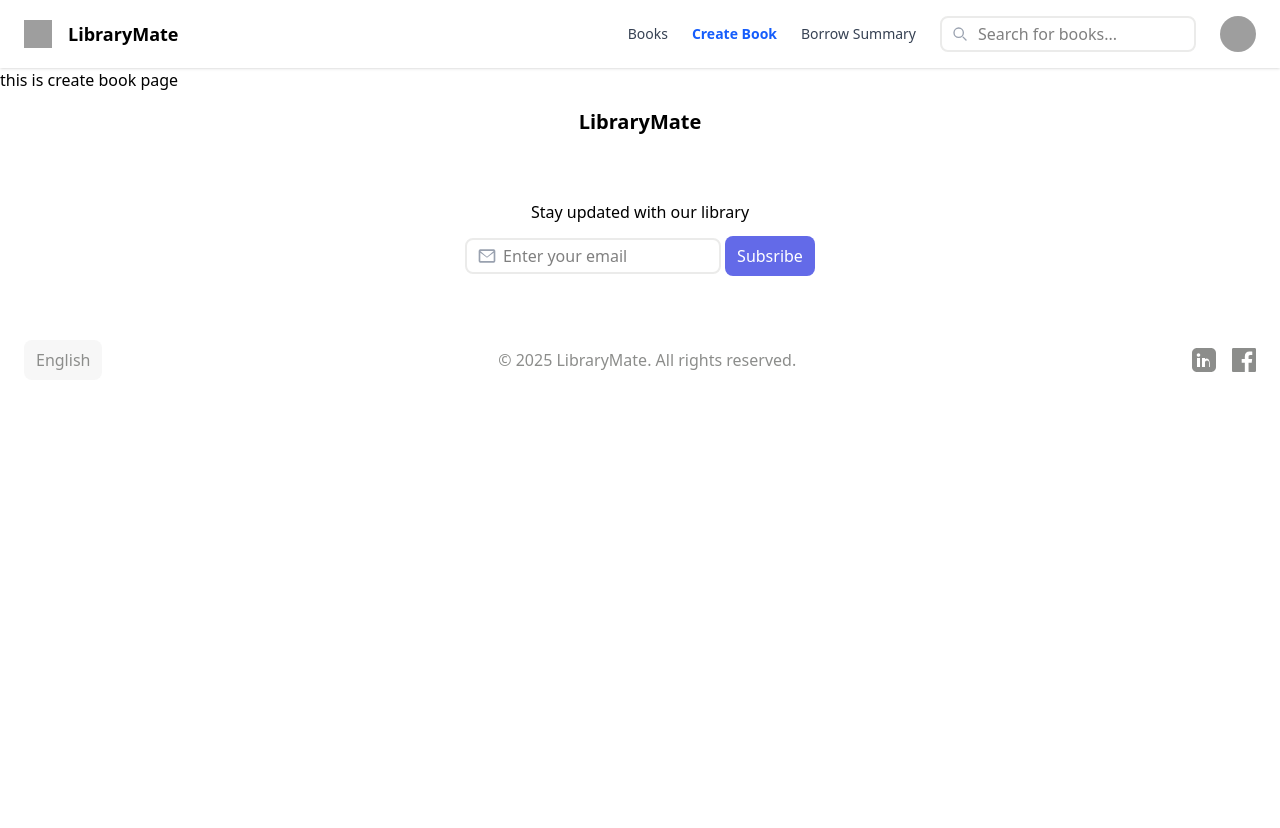
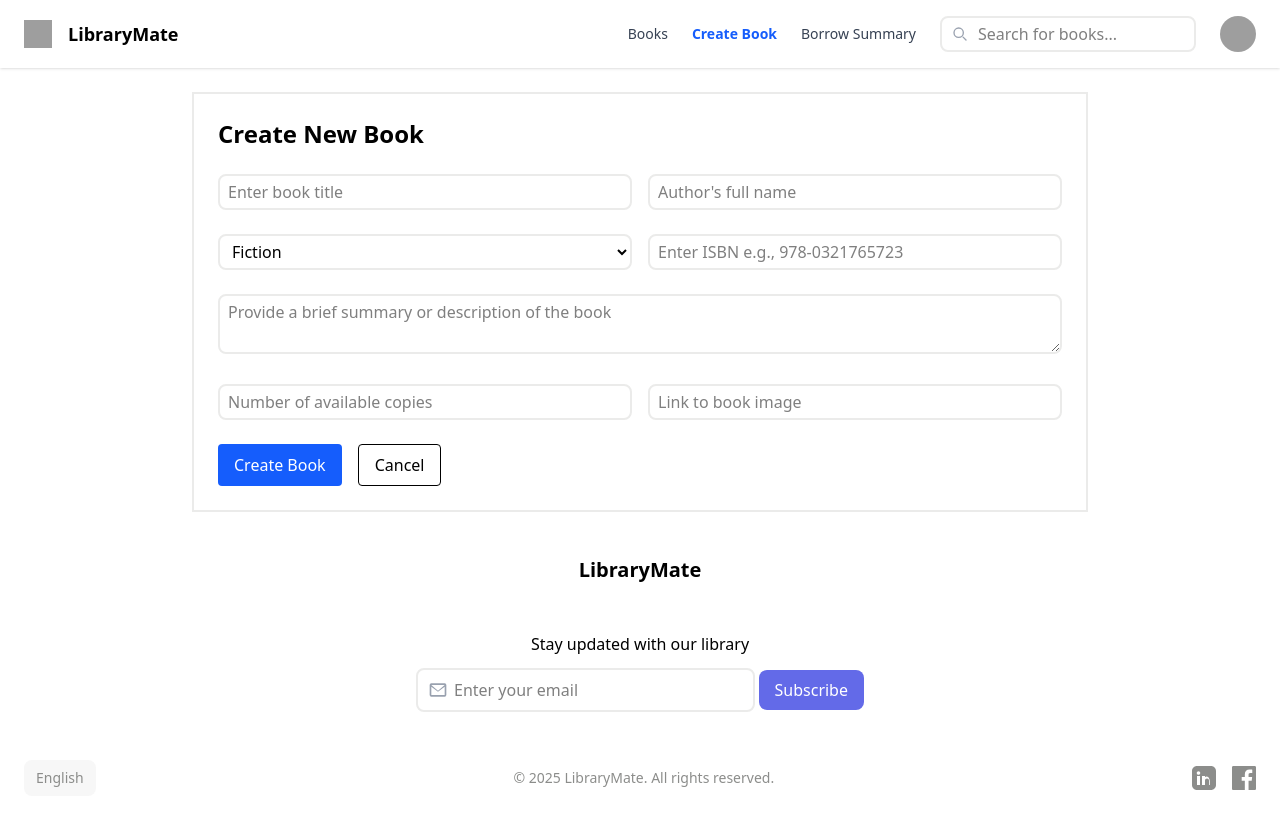
Before and after one commit to uthso297/Minimul_library_UI_with_redux_serverState, a React (Vite) app: page /create-book in a window 1280 px wide. Before the commit the page ends 800 px from the top, so only its background shows below. Built offline with nearby package versions, Linux system fonts and the light colour scheme; grey boxes are pictures that could not be loaded.

Commit message:
completed create book

```diff
--- a/package.json
+++ b/package.json
@@ -16,6 +16,7 @@
     "react-dom": "^19.1.0",
     "react-redux": "^9.2.0",
     "react-router": "^7.6.3",
+    "sweetalert2": "^11.22.2",
     "tailwindcss": "^4.1.11"
   },
   "devDependencies": {
--- a/src/Components/Loading.tsx
+++ b/src/Components/Loading.tsx
@@ -4,7 +4,7 @@ const Loading = () => {
         <div className="flex justify-center items-center min-h-[300px]">
             <div className="text-center">
                 <div className="w-12 h-12 border-4 border-blue-500 border-dashed rounded-full animate-spin mx-auto"></div>
-                <p className="mt-4 text-gray-600 text-lg font-medium">Loading books...</p>
+                <p className="mt-4 text-gray-600 text-lg font-medium">Loading...</p>
             </div>
         </div>
     );
--- a/src/Pages/Books/AllBoooks.tsx
+++ b/src/Pages/Books/AllBoooks.tsx
@@ -13,7 +13,6 @@ const AllBoooks = () => {
         console.error("Error fetching books:", error);
         return <p>Error loading books</p>;
     }
-    console.log(data);
     return (
         <div className="px-4 md:px-8 lg:px-16 py-8">
             <h2 className="text-3xl font-bold text-gray-800 mb-2">All Available Books</h2>
@@ -40,8 +39,8 @@ const AllBoooks = () => {
 
                         <div className="flex flex-wrap justify-between items-center mt-4 gap-2 text-sm">
                             <button className="text-blue-600 hover:underline">View Details</button>
-                            <button className="text-yellow-500 hover:underline">✏️</button>
-                            <button className="text-red-500 hover:underline">🗑️</button>
+                            <button title="Edit Book" className="text-yellow-500 hover:underline">✏️</button>
+                            <button title="Delete Book" className="text-red-500 hover:underline">🗑️</button>
                             <button
                                 disabled={!book.available}
                                 className={`px-3 py-1 rounded text-white text-xs font-medium ${book.available ? "bg-pink-500 hover:bg-pink-600" : "bg-gray-400 cursor-not-allowed"
--- a/src/Pages/Books/Books.tsx
+++ b/src/Pages/Books/Books.tsx
@@ -1,13 +1,11 @@
 import AllBoooks from "./AllBoooks";
-import MostReading from "./MostReading";
 import RecentlyAded from "./RecentlyAded";
 
 const Books = () => {
     return (
         <div className="px-6 py-4">
+            <AllBoooks></AllBoooks>
             <RecentlyAded></RecentlyAded>
-            <MostReading></MostReading>
-            <AllBoooks></AllBoooks>
         </div>
     );
 };
--- a/src/Pages/Books/CreateBook.tsx
+++ b/src/Pages/Books/CreateBook.tsx
@@ -1,9 +1,176 @@
+import { useState } from "react";
+import type { IBook } from "../../Redux/Api/booksApi";
+import { useCreateBookMutation } from "../../Redux/Api/booksApi";
+import Swal from "sweetalert2";
+import 'sweetalert2/dist/sweetalert2.min.css';
+import Loading from "../../Components/Loading";
+
+type NewBookForm = Omit<IBook, "_id" | "copies"> & {
+  copies: string;
+};
+
+const initialFormData: NewBookForm = {
+  title: "",
+  author: "",
+  genre: "FICTION",
+  isbn: "",
+  description: "",
+  copies: "",
+  available: true,
+  url: "",
+};
+
 const CreateBook = () => {
-    return (
-        <div>
-            this is create book page
-        </div>
-    );
+  const [formData, setFormData] = useState<NewBookForm>(initialFormData);
+  const [createBook, { isLoading }] = useCreateBookMutation();
+
+  const handleChange = (
+    e: React.ChangeEvent<HTMLInputElement | HTMLSelectElement | HTMLTextAreaElement>
+  ) => {
+    const { name, value, type } = e.target;
+
+    const newValue =
+      type === "checkbox" && e.target instanceof HTMLInputElement
+        ? e.target.checked
+        : value;
+
+    setFormData((prev) => ({
+      ...prev,
+      [name]: newValue,
+    }));
+  };
+
+  const handleSubmit = async (e: React.FormEvent) => {
+    e.preventDefault();
+
+    const newBook = {
+      ...formData,
+      copies: Number(formData.copies),
+    } as Omit<IBook, "_id">;
+
+    try {
+      await createBook(newBook).unwrap();
+      Swal.fire({
+        toast: true,
+        position: 'top-end',
+        icon: 'success',
+        title: 'Book added successfully!',
+        showConfirmButton: false,
+        timer: 3000,
+        timerProgressBar: true,
+      });
+      setFormData(initialFormData);
+    } catch (err) {
+      console.error("Failed to create book:", err);
+      Swal.fire({
+        icon: 'error',
+        title: 'Error',
+        text: 'There was an error creating the book.',
+      });
+    }
+  };
+
+  const handleCancel = () => {
+    setFormData(initialFormData);
+  };
+
+  return (
+    <form onSubmit={handleSubmit} className="space-y-6 p-6 max-w-4xl mx-auto border-2 border-[#EBEBEA] mt-6 mb-3">
+      <h1 className="text-2xl font-bold">Create New Book</h1>
+
+      {isLoading && <Loading />}
+
+      <div className="grid grid-cols-1 md:grid-cols-2 gap-4">
+        <input
+          type="text"
+          required
+          name="title"
+          value={formData.title}
+          onChange={handleChange}
+          placeholder="Enter book title"
+          className="border-2 border-[#EBEBEA] rounded-lg px-2 py-1"
+        />
+        <input
+          type="text"
+          required
+          name="author"
+          value={formData.author}
+          onChange={handleChange}
+          placeholder="Author's full name"
+          className="border-2 border-[#EBEBEA] rounded-lg px-2 py-1"
+        />
+      </div>
+
+      <div className="grid grid-cols-1 md:grid-cols-2 gap-4">
+        <select
+          required
+          name="genre"
+          value={formData.genre}
+          onChange={handleChange}
+          className="border-2 border-[#EBEBEA] rounded-lg px-2 py-1"
+        >
+          <option value="SCIENCE">Science</option>
+          <option value="FICTION">Fiction</option>
+          <option value="NON_FICTON">Non-Fiction</option>
+          <option value="HISTORY">History</option>
+          <option value="BIOGRAPHY">Biography</option>
+          <option value="FANTASY">Fantasy</option>
+        </select>
+        <input
+          type="text"
+          required
+          name="isbn"
+          value={formData.isbn}
+          onChange={handleChange}
+          placeholder="Enter ISBN e.g., 978-0321765723"
+          className="border-2 border-[#EBEBEA] rounded-lg px-2 py-1"
+        />
+      </div>
+
+      <textarea
+        name="description"
+        value={formData.description}
+        onChange={handleChange}
+        placeholder="Provide a brief summary or description of the book"
+        className="w-full border-2 border-[#EBEBEA] rounded-lg px-2 py-1"
+      />
+
+      <div className="grid grid-cols-1 md:grid-cols-2 gap-4">
+        <input
+          required
+          type="number"
+          name="copies"
+          value={formData.copies}
+          onChange={handleChange}
+          placeholder="Number of available copies"
+          min={0}
+          className="border-2 border-[#EBEBEA] rounded-lg px-2 py-1"
+        />
+        <input
+          required
+          type="url"
+          name="url"
+          value={formData.url}
+          onChange={handleChange}
+          placeholder="Link to book image"
+          className="border-2 border-[#EBEBEA] rounded-lg px-2 py-1"
+        />
+      </div>
+
+      <div className="flex gap-4">
+        <button type="submit" className="bg-blue-600 text-white px-4 py-2 rounded">
+          Create Book
+        </button>
+        <button
+          type="button"
+          onClick={handleCancel}
+          className="px-4 py-2 border rounded"
+        >
+          Cancel
+        </button>
+      </div>
+    </form>
+  );
 };
 
 export default CreateBook;
--- a/src/Pages/Books/RecentlyAded.tsx
+++ b/src/Pages/Books/RecentlyAded.tsx
@@ -1,7 +1,59 @@
+import Loading from "../../Components/Loading";
+import { useGetRecentBooksQuery, type IBook } from "../../Redux/Api/booksApi";
+
 const RecentlyAded = () => {
+
+    const { data, isLoading, isError, error } = useGetRecentBooksQuery();
+
+    if (isLoading) {
+        return (
+            <Loading></Loading>
+        );
+    }
+    if (isError) {
+        console.error("Error fetching books:", error);
+        return <p>Error loading books</p>;
+    }
+    console.log(data);
     return (
-        <div>
-            recently added books
+        <div className="px-4 md:px-8 lg:px-16 py-8">
+            <h2 className="text-3xl font-bold text-gray-800 mb-2">Recently Added Books</h2>
+            <p className="text-gray-500 mb-6">Discover the new books that recently came</p>
+
+            <div className="grid gap-6 sm:grid-cols-2 lg:grid-cols-3 xl:grid-cols-4">
+                {data?.data?.map((book: IBook) => (
+                    <div key={book._id} className="bg-white shadow-md rounded-lg p-4 border border-gray-100 hover:shadow-lg transition">
+                        <img
+                            src={book.url}
+                            alt={book.title}
+                            className="w-full h-48 object-cover rounded-md mb-4"
+                        />
+                        <h3 className="text-lg font-semibold text-gray-800">{book.title}</h3>
+                        <p className="text-sm text-gray-500 mb-1">{book.author}</p>
+
+                        <div className="flex items-center gap-2 mb-2">
+                            <span className="px-2 py-1 text-xs bg-gray-200 rounded-md">{book.genre}</span>
+                            <span className={`px-2 py-1 text-xs rounded-md font-semibold ${book.available ? "bg-green-100 text-green-700" : "bg-red-100 text-red-700"
+                                }`}>
+                                {book.available ? "Available" : "Borrowed"}
+                            </span>
+                        </div>
+
+                        <div className="flex flex-wrap justify-between items-center mt-4 gap-2 text-sm">
+                            <button className="text-blue-600 hover:underline">View Details</button>
+                            <button title="Edit Book" className="text-yellow-500 hover:underline">✏️</button>
+                            <button title="Delete Book" className="text-red-500 hover:underline">🗑️</button>
+                            <button
+                                disabled={!book.available}
+                                className={`px-3 py-1 rounded text-white text-xs font-medium ${book.available ? "bg-pink-500 hover:bg-pink-600" : "bg-gray-400 cursor-not-allowed"
+                                    }`}
+                            >
+                                Borrow
+                            </button>
+                        </div>
+                    </div>
+                ))}
+            </div>
         </div>
     );
 };
--- a/src/Redux/Api/booksApi.ts
+++ b/src/Redux/Api/booksApi.ts
@@ -1,23 +1,43 @@
-import { baseApi } from "./baseApi"
+import { baseApi } from "./baseApi";
 
 export interface IBook {
-    _id: string,
-    title: string,
-    author: string,
-    genre: 'FICTION' | 'NON_FICTON' | 'SCIENCE' | 'HISTORY' | 'BIOGRAPHY' | 'FANTASY',
-    isbn: string,
-    description: string,
-    copies: number,
-    available: boolean,
-    url: string
+    _id: string;
+    title: string;
+    author: string;
+    genre: 'FICTION' | 'NON_FICTON' | 'SCIENCE' | 'HISTORY' | 'BIOGRAPHY' | 'FANTASY';
+    isbn: string;
+    description: string;
+    copies: number;
+    available: boolean;
+    url: string;
+}
+
+export interface BooksApiResponse {
+    success: boolean;
+    message: string;
+    data: IBook[];
 }
 
 export const booksApi = baseApi.injectEndpoints({
     endpoints: (builder) => ({
-        getBooks: builder.query<IBook[], void>({
-            query: () => 'api/books'
-        })
-    })
-})
+        getBooks: builder.query<BooksApiResponse, void>({
+            query: () => 'api/books',
+        }),
+        getRecentBooks: builder.query<BooksApiResponse, void>({
+            query: () => 'api/books?sortBy=createdAt&sort=desc&limit=5',
+        }),
+        createBook: builder.mutation<IBook, Omit<IBook, "_id">>({
+            query: (newBook) => ({
+                url: 'api/books',
+                method: 'POST',
+                body: newBook,
+            }),
+        }),
+    }),
+});
 
-export const { useGetBooksQuery } = booksApi
+export const {
+    useGetBooksQuery,
+    useGetRecentBooksQuery,
+    useCreateBookMutation,
+} = booksApi;
--- a/src/Shared/Footer.tsx
+++ b/src/Shared/Footer.tsx
@@ -1,13 +1,15 @@
 const Footer = () => {
     return (
-        <div className="px-6 py-4 space-y-16">
+        <div className="px-6 py-8 space-y-12 bg-white">
             <h1 className="font-bold text-xl text-center">LibraryMate</h1>
-            <div className="w-fit mx-auto text-center space-y-3">
+
+            <div className="w-full max-w-md mx-auto text-center space-y-3">
                 <p>Stay updated with our library</p>
-                <div className='relative flex items-center justify-between gap-1'>
+                <div className="relative flex flex-col sm:flex-row items-center gap-2 sm:gap-1">
+                    <div className="relative w-full">
                         <input
-                        className="border-2 border-[#EBEBEA] rounded-lg pl-9 py-1 w-64"
-                        aria-label="Search books"
+                            className="border-2 border-[#EBEBEA] rounded-lg pl-9 py-2 w-full"
+                            aria-label="Email"
                             type="email"
                             placeholder="Enter your email"
                         />
@@ -19,17 +21,25 @@ const Footer = () => {
                         >
                             <path d="M20 4H4a2 2 0 00-2 2v12a2 2 0 002 2h16a2 2 0 002-2V6a2 2 0 00-2-2zm0 2v.01L12 13 4 6.01V6h16zM4 18V8l8 6 8-6v10H4z" />
                         </svg>
-                    <button className="bg-[#636AE8FF] px-3 py-2 text-white rounded-lg">Subsribe</button>
+                    </div>
+                    <button className="bg-[#636AE8FF] px-4 py-2 text-white rounded-lg w-full sm:w-auto">
+                        Subscribe
+                    </button>
                 </div>
             </div>
-            <div className="flex items-center justify-between">
-                <button className="text-[#8C8D8BFF] px-3 py-2 rounded-lg bg-[#F7F7F7FF]">English</button>
-                <p className="text-[#8C8D8BFF]">&copy; 2025 LibraryMate. All rights reserved.</p>
-                <ul className="flex space-x-4">
+
+            <div className="flex flex-col md:flex-row items-center justify-between gap-4 text-center text-sm text-[#8C8D8BFF]">
+                <button className="px-3 py-2 rounded-lg bg-[#F7F7F7FF] w-full md:w-auto">
+                    English
+                </button>
+
+                <p className="w-full md:w-auto">&copy; 2025 LibraryMate. All rights reserved.</p>
+
+                <ul className="flex justify-center gap-4 w-full md:w-auto">
                     <li>
                         <a href="https://linkedin.com" target="_blank" rel="noopener noreferrer" aria-label="LinkedIn">
                             <svg
-                                className="w-6 h-6 text-[#8C8D8BFF] hover:text-blue-800"
+                                className="w-6 h-6 hover:text-blue-800"
                                 fill="currentColor"
                                 viewBox="0 0 24 24"
                                 xmlns="http://www.w3.org/2000/svg"
@@ -42,7 +52,7 @@ const Footer = () => {
                     <li>
                         <a href="https://facebook.com" target="_blank" rel="noopener noreferrer" aria-label="Facebook">
                             <svg
-                                className="w-6 h-6 text-[#8C8D8BFF] hover:text-blue-700"
+                                className="w-6 h-6 hover:text-blue-700"
                                 fill="currentColor"
                                 viewBox="0 0 24 24"
                                 xmlns="http://www.w3.org/2000/svg"
@@ -53,7 +63,6 @@ const Footer = () => {
                     </li>
                 </ul>
             </div>
-
         </div>
     );
 };
```
Also changed, not shown: src/Redux/Api/baseApi.ts (+0 -15 lines), 1 other file (tests, documents, lock files or other folders). Lines whose indentation alone changed are shown as unchanged.
